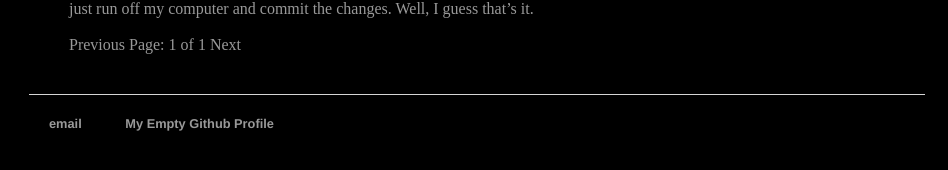
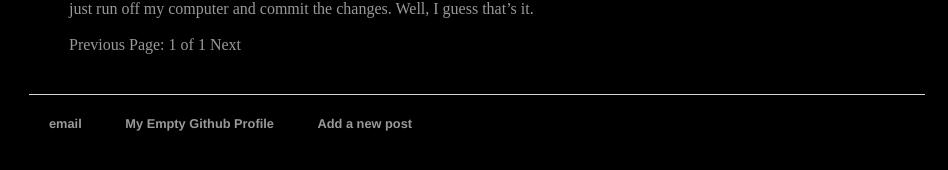
Before and after one commit to rgodinez/rgodinez.github.io, a Jekyll site: the page built from index.html, in a window 1280 px wide. Shown: the part 460-630 px from the top of the page, without its empty margins (163-1111 px from the left). Built offline with Jekyll 4.4.1, drawn with Linux system fonts in a browser that asks for light colours; the list of posts is cut into pages by our own code.

Commit message:
Update default.html

```diff
--- a/_layouts/default.html
+++ b/_layouts/default.html
@@ -23,6 +23,7 @@
 	    		<ul>
 	        		<li><a href="mailto:cyrik13@yahoo.com">email</a></li>
 	        		<li><a href="https://github.com/rgodinez">My Empty Github Profile</a></li>
+	        		<li><a href="/admin">Add a new post</a></li>
 				</ul>
 			</footer>
 		</body>
```
